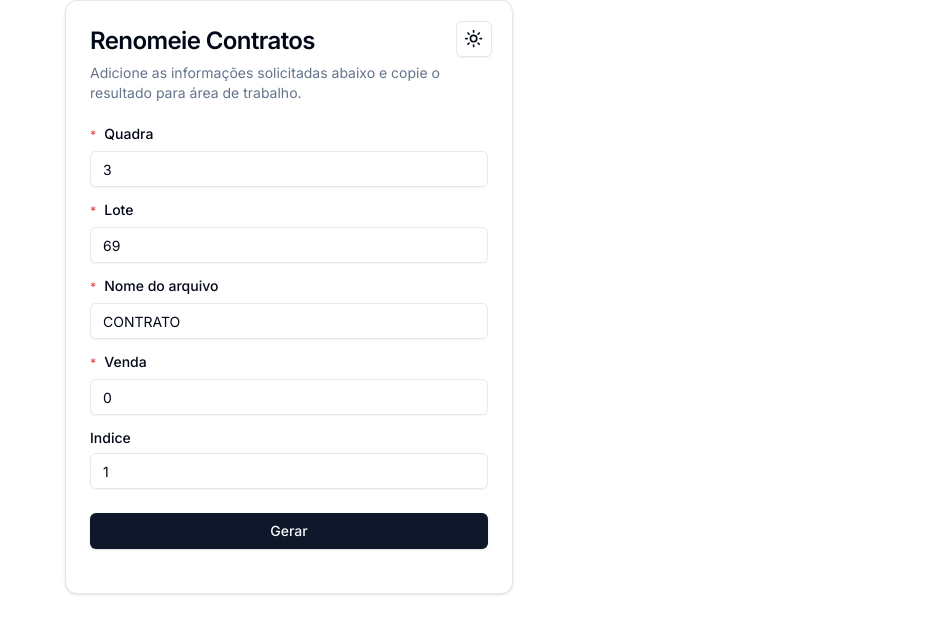
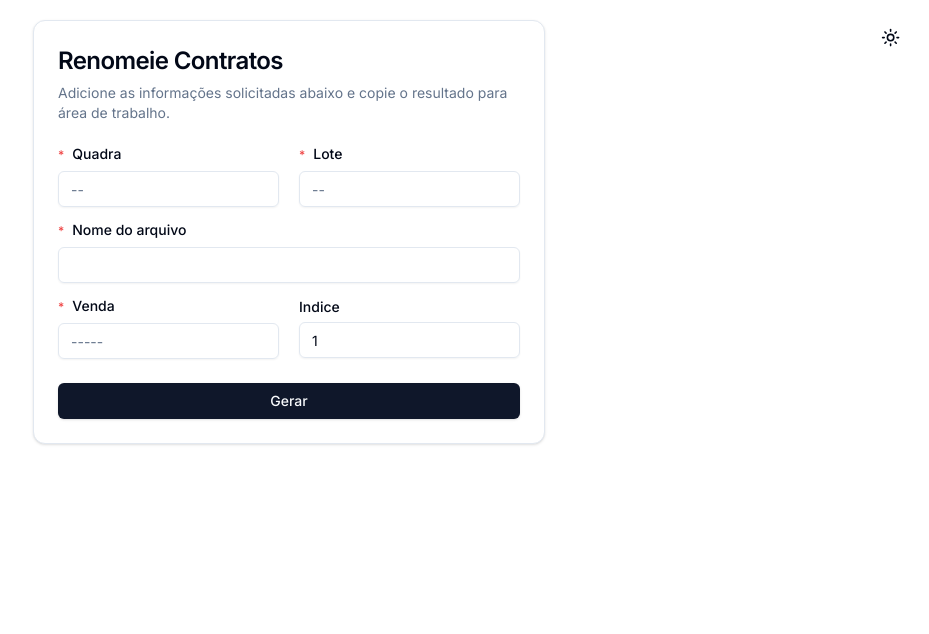
Before and after one commit to KARAUJO1003/rename-contracts, a Next.js app: page / in a window 1280 px wide. Shown: the top 634 px of the page, without its empty margins (351-1280 px from the left). Built offline with nearby package versions, Linux system fonts and the light colour scheme.

Commit message:
feat: adicionando validaçoes

```diff
--- a/package.json
+++ b/package.json
@@ -30,11 +30,12 @@
     "tailwindcss-animate": "^1.0.7"
   },
   "devDependencies": {
+    "@rocketseat/eslint-config": "^2.2.2",
     "@types/node": "^20",
     "@types/react": "^18",
     "@types/react-dom": "^18",
     "autoprefixer": "^10.0.1",
-    "eslint": "^8",
+    "eslint": "^8.57.0",
     "eslint-config-next": "14.1.4",
     "postcss": "^8",
     "tailwindcss": "^3.3.0",
--- a/src/app/_components/toggle-theme.tsx
+++ b/src/app/_components/toggle-theme.tsx
@@ -23,7 +23,7 @@ export function ModeToggle({className}:ModeToggleProps) {
   return (
     <DropdownMenu>
       <DropdownMenuTrigger asChild>
-        <Button variant="outline" size="icon" className={cn('absolute top-5 right-5', className)}>
+        <Button variant="ghost" size="icon" className={cn('absolute top-5 right-5', className)}>
           <Sun className="h-[1.2rem] w-[1.2rem] rotate-0 scale-100 transition-all dark:-rotate-90 dark:scale-0" />
           <Moon className="absolute h-[1.2rem] w-[1.2rem] rotate-90 scale-0 transition-all dark:rotate-0 dark:scale-100" />
           <span className="sr-only">Toggle theme</span>
--- a/src/app/page.tsx
+++ b/src/app/page.tsx
@@ -1,4 +1,5 @@
 "use client";
+
 import { Button } from "@/components/ui/button";
 import {
   Card,
@@ -10,9 +11,9 @@ import {
 } from "@/components/ui/card";
 import { Label } from "@/components/ui/label";
 import { Input } from "@/components/ui/input";
-import { useState } from "react";
+import { SyntheticEvent, useState } from "react";
 import { toast } from "sonner";
-import { Copy } from "lucide-react";
+import { Check, Copy } from "lucide-react";
 import { ScrollArea } from "@/components/ui/scroll-area";
 import { ModeToggle } from "./_components/toggle-theme";
 import {
@@ -23,32 +24,73 @@ import {
 } from "@/components/ui/tooltip";
 
 interface RenamedProps {
-  quadra: number;
-  lote: number;
-  titulo: string;
-  venda: number;
-  id: number;
+  quadra: number | null;
+  lote: number | null;
+  titulo: string | null;
+  venda: number | null;
+  id: number | null;
 }
 
 export default function Home() {
-  const [quadra, setQuadra] = useState(3);
-  const [lote, setLote] = useState(69);
-  const [titulo, setTitulo] = useState("CONTRATO");
-  const [venda, setVenda] = useState(0);
-  const [id, setId] = useState(1);
+  const [quadra, setQuadra] = useState<number | null>(null);
+  const [lote, setLote] = useState<number | null>(null);
+  const [titulo, setTitulo] = useState<string | null>(null);
+  const [venda, setVenda] = useState<number | null>(null);
+  const [id, setId] = useState<number | null>(1);
   const [newFileName, setNewFileName] = useState<RenamedProps[]>([]);
+  const [resultFormated, setResultFormated] = useState();
+  const [showCopyIcon, setShowCopyIcon] = useState(false);
 
   function handleRenameFileName() {
+    if (quadra !== null && lote !== null && venda !== null && titulo !== null) {
+      // Verificar se já existe um registro com as mesmas informações
+      const isDuplicate = newFileName.some(
+        (item) =>
+          item.quadra === quadra &&
+          item.lote === lote &&
+          item.titulo === titulo &&
+          item.venda === venda &&
+          item.id === id
+      );
+
+      if (isDuplicate) {
+        toast.error("Já existe um registro com essas informações.");
+      } else {
         setNewFileName([{ quadra, lote, titulo, venda, id }, ...newFileName]);
+      }
+    } else {
+      toast.error("Preencha todos os campos obrigatórios.");
+    }
   }
 
   function handleCopyToClipboard(text: string) {
     toast.success(text);
     navigator.clipboard.writeText(text);
+
+    setShowCopyIcon(true);
+
+    setTimeout(() => {
+      setShowCopyIcon(false);
+    }, 2000);
   }
+  const handleTituloChange = (e: any) => {
+    const inputValue = e.target.value.replace(/[^\w\s]/gi, ""); // Remove caracteres especiais
+    setTitulo(inputValue.toUpperCase()); // Converte para maiúsculas e atualiza o estado
+  };
+
+  const handleQuadraChange = (e: any) => {
+    const inputValue = e.target.value.slice(0, 2); // Limita a entrada a 2 caracteres
+    setQuadra(Number(inputValue));
+  };
+
+  const handleLoteChange = (e: any) => {
+    const inputValue = e.target.value.slice(0, 2); // Limita a entrada a 2 caracteres
+    setLote(Number(inputValue));
+  };
+
   return (
-    <main className="flex flex-col min-h-screen items-center justify-between p-0">
-      <Card className="w-full max-w-md relative">
+    <main className="min-h-screen max-w-lg mx-auto py-5 space-y-5 max-sm:px-4">
+      <Card className="w-full ">
         <ModeToggle />
         <CardHeader>
           <CardTitle className="text-2xl">Renomeie Contratos</CardTitle>
@@ -57,7 +99,9 @@ export default function Home() {
             área de trabalho.
           </CardDescription>
         </CardHeader>
+
         <CardContent className="grid gap-4 ">
+          <div className="flex sm:items-center gap-5 max-sm:flex-col">
             <div className="grid gap-2">
               <Label htmlFor="qd">
                 {" "}
@@ -65,11 +109,12 @@ export default function Home() {
               </Label>
               <Input
                 onKeyDown={(e) => e.key === "Enter" && handleRenameFileName()}
-              onChange={(e) => setQuadra(Number(e.target.value))}
-              value={quadra}
+                onChange={handleQuadraChange}
+                value={quadra as number}
                 id="qd"
                 type="number"
-              placeholder="**"
+                placeholder="--"
+                maxLength={2}
                 required
               />
             </div>
@@ -80,30 +125,42 @@ export default function Home() {
               </Label>
               <Input
                 onKeyDown={(e) => e.key === "Enter" && handleRenameFileName()}
-              onChange={(e) => setLote(Number(e.target.value))}
-              value={lote}
+                onChange={handleLoteChange}
+                value={lote as number}
                 id="lt"
                 type="number"
-              placeholder="**"
+                placeholder="--"
+                maxLength={2}
                 required
               />
             </div>
+          </div>
           <div className="grid gap-2">
             <Label htmlFor="titulo">
-              {" "}
               <span className="text-xs text-red-500 mr-2">*</span>Nome do
               arquivo
             </Label>
             <Input
-              onKeyDown={(e) => e.key === "Enter" && handleRenameFileName()}
-              onChange={(e) => setTitulo(e.target.value)}
-              value={titulo}
+              onKeyDown={(e) => {
+                if (e.key === " ") {
+                  e.preventDefault(); // Impede a inserção da barra de espaço no input
+                  setTitulo((prevTitulo) => {
+                    // Substitui o espaço por "_"
+                    return prevTitulo ? prevTitulo.trim() + "_" : "_";
+                  });
+                }
+                if (e.key === "Enter") {
+                  handleRenameFileName();
+                }
+              }}
+              onChange={handleTituloChange}
+              value={titulo as string}
               id="titulo"
               type="text"
-              placeholder="Digite o nome do arquivo..."
               required
             />
           </div>
+          <div className="flex sm:items-center gap-5 max-sm:flex-col">
             <div className="grid gap-2">
               <Label htmlFor="venda">
                 {" "}
@@ -112,10 +169,10 @@ export default function Home() {
               <Input
                 onKeyDown={(e) => e.key === "Enter" && handleRenameFileName()}
                 onChange={(e) => setVenda(Number(e.target.value))}
-              value={venda}
+                value={venda as number}
                 id="venda"
                 type="number"
-              placeholder="Digite o número da venda..."
+                placeholder="-----"
                 required
               />
             </div>
@@ -124,33 +181,39 @@ export default function Home() {
               <Input
                 onKeyDown={(e) => e.key === "Enter" && handleRenameFileName()}
                 onChange={(e) => setId(Number(e.target.value))}
-              value={id}
+                value={id as number}
                 id="id"
                 type="number"
                 placeholder="Digite o número da ordem do documento..."
               />
             </div>
+          </div>
         </CardContent>
         <CardFooter className="flex flex-col  gap-5">
           <Button
             onClick={handleRenameFileName}
-            className="w-full dark:bg-blue-600 dark:text-primary"
+            className="w-full dark:bg-emerald-600 dark:text-primary "
           >
             Gerar
           </Button>
-          <ScrollArea className="px-4">
-            <div className="max-h-40 space-y-3">
+        </CardFooter>
+      </Card>
+
+      <ScrollArea className="w-full">
+        <div className="max-h-80 space-y-3 mr-5">
+          {newFileName.length > 0 && <div>Resultado</div>}
+
           {newFileName.map((item, index) => (
             <Card
-                  className="p-3 w-full flex items-center justify-between shadow-none  space-x-3"
+              className="p-4 px-6 w-full flex items-center justify-between shadow-none  space-x-3"
               key={index}
             >
-                  <CardDescription>
+              <CardDescription className="text-xs text-primary uppercase">
                 {`QD_${String(item.quadra).padStart(2, "0")}_LT_${String(
                   item.lote
-                    ).padStart(2, "0")}_${item.titulo}_328_CDRVA_${
-                      item.venda
-                    }_(${item.id})`}
+                ).padStart(2, "0")}_${item.titulo}_328_CDRVA_${item.venda}_(${
+                  item.id
+                })`}
               </CardDescription>
 
               <Button
@@ -169,21 +232,27 @@ export default function Home() {
                 <TooltipProvider>
                   <Tooltip delayDuration={2}>
                     <TooltipTrigger asChild>
-                          <Button variant="outline"><Copy size={12} /></Button>
+                      <Button variant="outline" size="icon">
+                        {showCopyIcon ? (
+                          <Check className="text-emerald-600" size={12} />
+                        ) : (
+                          <Copy size={12} />
+                        )}
+                      </Button>
                     </TooltipTrigger>
-                        <TooltipContent>
+                    <TooltipContent
+                      align="center"
+                      className="text-xs backdrop-blur-md border dark:bg-slate-900 text-primary"
+                    >
                       <p>Copiar resultado para área de transferência.</p>
                     </TooltipContent>
                   </Tooltip>
                 </TooltipProvider>
-
               </Button>
             </Card>
           ))}
         </div>
       </ScrollArea>
-        </CardFooter>
-      </Card>
     </main>
   );
 }
```
Also changed, not shown: .eslintrc.json, 1 other file (tests, documents, lock files or other folders). Lines whose indentation alone changed are shown as unchanged.
